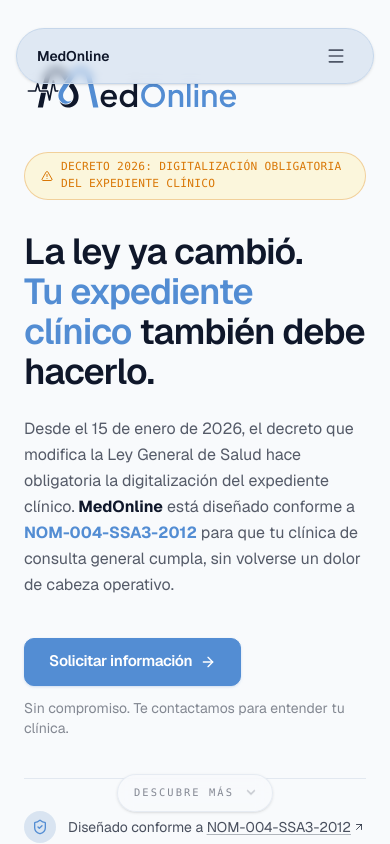
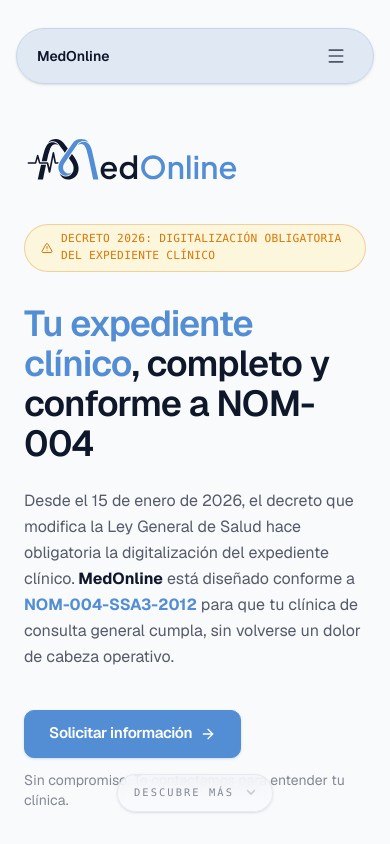
Before and after one commit to ngc-software-solutions/medonline-landing, a Next.js app: page / in a window 390 px wide. Shown: the top 844 px of the page. Built offline with nearby package versions, Linux system fonts and the light colour scheme; what tailwind-animations would draw is missing.

Commit message:
feat: update titles and descriptions to reflect compliance with NOM-004

```diff
--- a/src/app/layout.tsx
+++ b/src/app/layout.tsx
@@ -33,7 +33,7 @@
   },
   openGraph: {
     siteName: "MedOnline",
-    title: "MedOnline — Tu expediente clínico, listo para la ley de 2026",
+    title: "MedOnline — Expediente clínico electrónico, conforme a NOM-004",
     description:
       "Expediente clínico electrónico conforme a NOM-004-SSA3-2012, para clínicas privadas de consulta general en México.",
     url: siteUrl,
--- a/src/components/sections/Hero.tsx
+++ b/src/components/sections/Hero.tsx
@@ -52,7 +52,7 @@
   return (
     <section
       id="hero"
-      className="relative overflow-hidden bg-background lg:h-screen"
+      className="relative overflow-hidden bg-background lg:h-screen mt-18 lg:mt-0"
     >
       <div className="relative mx-auto grid max-w-7xl grid-cols-1 gap-10 px-6 py-16 sm:px-8 lg:h-full lg:grid-cols-2 lg:gap-12 lg:px-12 lg:py-0">
         {/* Content */}
@@ -76,10 +76,8 @@
           </div>
 
           <h1 className="mt-8 text-4xl font-semibold tracking-tight text-foreground sm:text-5xl lg:mt-6 lg:text-[3.25rem] lg:leading-[1.08] animate-fade-in-right animate-delay-150">
-            La ley ya cambió.
-            <br />
-            <span className="text-primary">Tu expediente clínico</span> también
-            debe hacerlo.
+            <span className="text-primary">Tu expediente clínico</span>,
+            completo y conforme a NOM-004
           </h1>
 
           <p className="mt-6 max-w-xl text-base leading-relaxed text-foreground/70 sm:text-lg animate-fade-in-right animate-delay-200">
```
